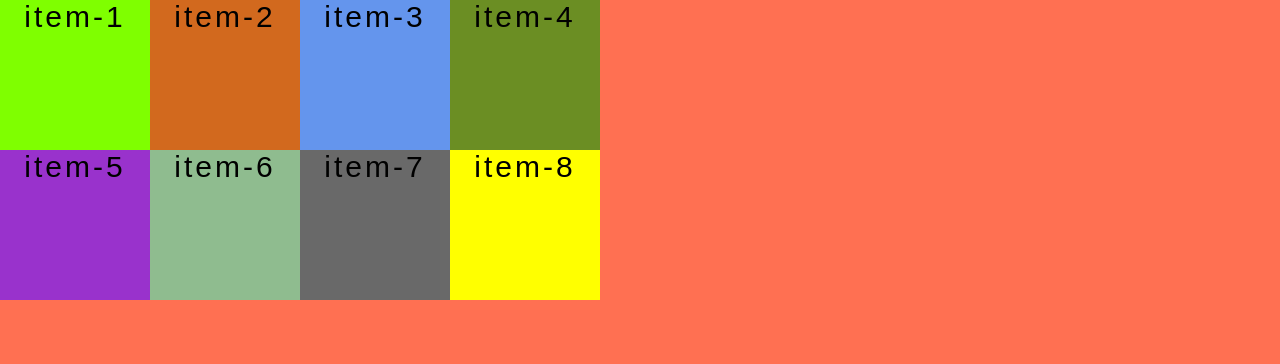
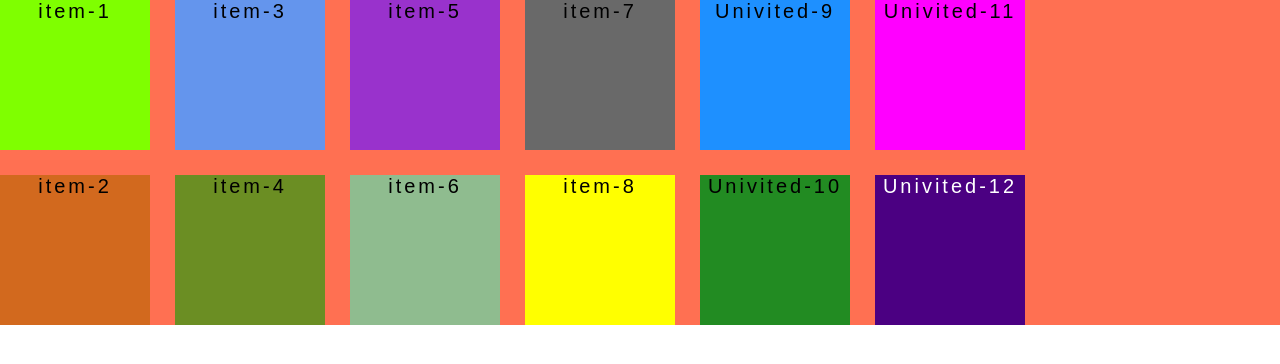
Before and after one commit to joepasss/sass_study, a React (Create React App) app in the folder grid-layout/: page / in a window 1280 px wide. Shown: the top 364 px of the page. Built offline with nearby package versions, Linux system fonts and the light colour scheme.

Commit message:
The Grid Auto Rows, Flow & Columns Values

```diff
--- a/grid-layout/src/sections/gridContainer/GridContainer.tsx
+++ b/grid-layout/src/sections/gridContainer/GridContainer.tsx
@@ -13,6 +13,12 @@ export const GridContainer: FC = () => {
       <div className='item item-6'>item-6</div>
       <div className='item item-7'>item-7</div>
       <div className='item item-8'>item-8</div>
+
+      {/* div*4.item.item-$@9{Univited-$@9} */}
+      <div className='item item-9'>Univited-9</div>
+      <div className='item item-10'>Univited-10</div>
+      <div className='item item-11'>Univited-11</div>
+      <div className='item item-12'>Univited-12</div>
     </section>
   );
 };
--- a/grid-layout/src/sections/gridContainer/gridContainer.scss
+++ b/grid-layout/src/sections/gridContainer/gridContainer.scss
@@ -2,36 +2,27 @@
 
 section.grid-container {
   background-color: #ff7052;
-  height: 100vh;
 
   display: grid;
 
   grid-template-columns: repeat(4, 150px);
   grid-template-rows: repeat(2, 150px);
 
-  // Justify content property
-  // start end center stretch(default) space-around space-between space-evenly
-  // justify-content: end;
-  // justify-content: center;
-  // justify-content: space-around;
-  // justify-content: space-between;
-  // justify-content: space-evenly;
+  gap: 25px;
 
-  // Align content proprety
-  // align-content: end;
-  // align-content: center;
-  // align-content: space-around;
-  // align-content: space-between;
-  // align-content: space-evenly;
+  // Grid Auto Rows Property
+  // Property values: <track-size> (length, fr, viewport ...)
+  // grid-auto-rows: 150px;
 
-  // Place content property
-  // value <align-content> <justify-content>
-  // place-content: center center;
-  // place-content: end center;
-  // place-content: center;
+  // Grid Auto Flow Property
+  // Property values: row (default), column
+  grid-auto-flow: column;
+
+  // grid-auto-columns
+  grid-auto-columns: 150px;
 
   div.item {
-    font-size: 30px;
+    font-size: 20px;
     text-align: center;
     font-family: Arial, Helvetica, sans-serif;
     letter-spacing: 3px;
@@ -68,4 +59,21 @@ section.grid-container {
   div.item-8 {
     background-color: yellow;
   }
+
+  div.item-9 {
+    background-color: dodgerblue;
+  }
+
+  div.item-10 {
+    background-color: forestgreen;
+  }
+
+  div.item-11 {
+    background-color: fuchsia;
+  }
+
+  div.item-12 {
+    background-color: indigo;
+    color: white;
+  }
 }
```
